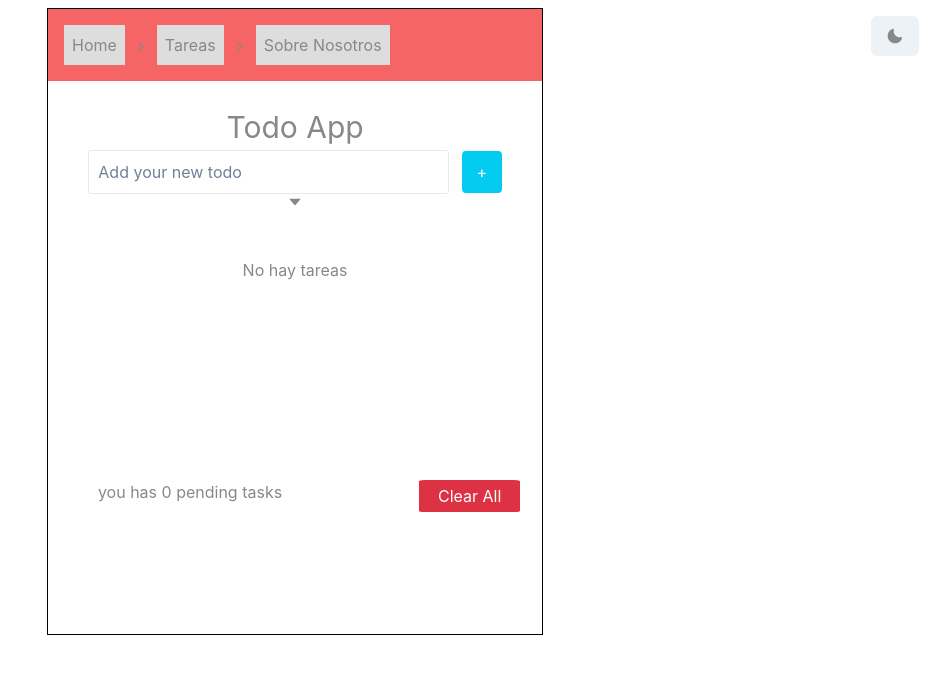
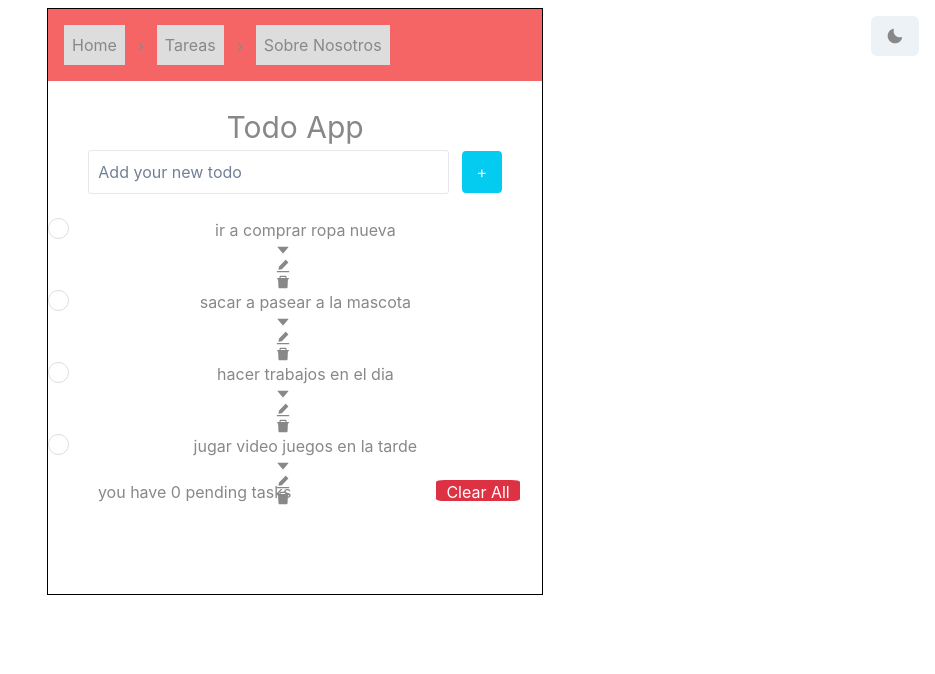
Before and after one commit to GuillermoMorris15/my-react-task-list, a React (Create React App) app: page /Tareas in a window 1280 px wide. Shown: the top 674 px of the page, without its empty margins (345-1280 px from the left). Built offline with nearby package versions, Linux system fonts and the light colour scheme.

Commit message:
nuevos cambios

```diff
--- a/src/componentes/ListaTareas/listaTareas.js
+++ b/src/componentes/ListaTareas/listaTareas.js
@@ -1,74 +1,27 @@
 import './listaTareas.css';
 import Tarea from '../Tarea/Tarea';
-import { useState } from 'react';
-import { AiFillCaretDown } from "react-icons/ai";
-import useList from '../Hooks/useList';
-import useMostrar from '../Hooks/useMostrar';
 
-
-function ListaTareas () {
-
-    const { ultimo , Data } = useMostrar();
-    const [mostardess, setMostarDes] = useState(false);
-
-    const [texto, setTexto] = useState("");
-    const [dess, setDess] = useState("");
-
-    const{ guardar }= useList(texto, ultimo ,dess);
-
-    const handelImputChange = ({target})=>{
-        setTexto(target.value)
-    }
-
-    const passinputChange = ({target})=>{
-        setDess(target.value)
-    }
-
-    function BuscarId(x) {
-        let obj;
-        for (const key in localStorage ) {
-            if (!isNaN(key) && localStorage[key] !== "light") {
-                obj = JSON.parse(localStorage.getItem(key));
-                if(obj.tarea === x){
-                    return key
-
-                }
-            }
-
-        }
-    }
-
+function listaTareas () {
     return(
-
         <div className='listaTareas'>
             <center>
-            <form onSubmit={guardar}>
-              <input className='inputTarea' value={texto} type='text' onChange={handelImputChange} placeholder="Add your new todo"/>
-              <button  className='buttonTarea' type='submit'> + </button>
-              <br/>
-              {mostardess? <input className='inputTarea' value={dess} type='text' onChange={passinputChange} placeholder="Add your descrition"/>: <></>}
-
-              <AiFillCaretDown onClick={()=>setMostarDes(!mostardess)}/>
-              <br/>
+            <form>
+              <input className='inputTarea' type='text' placeholder="Add your new todo"/>
+              <button className='buttonTarea' type='submit'> + </button>
             </form>
             <br/>
-            <div id="tareas" className='tareas'>
-                { Data.length > 0 ?(
-                    Data.map( (x , index )  =>
-                    (
-                       x ?(
-                       <Tarea key={index} item={BuscarId(x.tarea)} tarea={x.tarea} dess={x.descripcion} />
-                       ):( <></> )
-                    )
-                  )
-                ):(
-                    <p>No hay tareas</p>
-                )
-                }
+            <div className='tareas'>
+
+                <Tarea tarea="ir a comprar ropa nueva"/>
+                <Tarea tarea="sacar a pasear a la mascota"/>
+
+                <Tarea tarea="hacer trabajos en el dia"/>
+                <Tarea tarea="jugar video juegos en la tarde"/>
+
             </div>
             </center>
         </div>
     )
 
 }
-export default ListaTareas
+export default listaTareas
--- a/src/componentes/footer/Footer.css
+++ b/src/componentes/footer/Footer.css
@@ -13,6 +13,7 @@
     margin-left: auto;
     background-color: #dd3243;
     border: 0;
-    width: 24%;
-    border-radius: 5%;
+    width: 20%;
+    border-radius: 10%;
+    margin-bottom: 11px;
 }
--- a/src/componentes/footer/Footer.js
+++ b/src/componentes/footer/Footer.js
@@ -14,7 +14,7 @@ function Footer() {
 
     return(
         <div className="Footer">
-            <p>you has {localStorage.length} pending tasks</p>
+            <p>you have {localStorage.length} pending tasks</p>
             <button onClick={clearAll} className="btnclear">Clear All</button>
         </div>
     )
```
